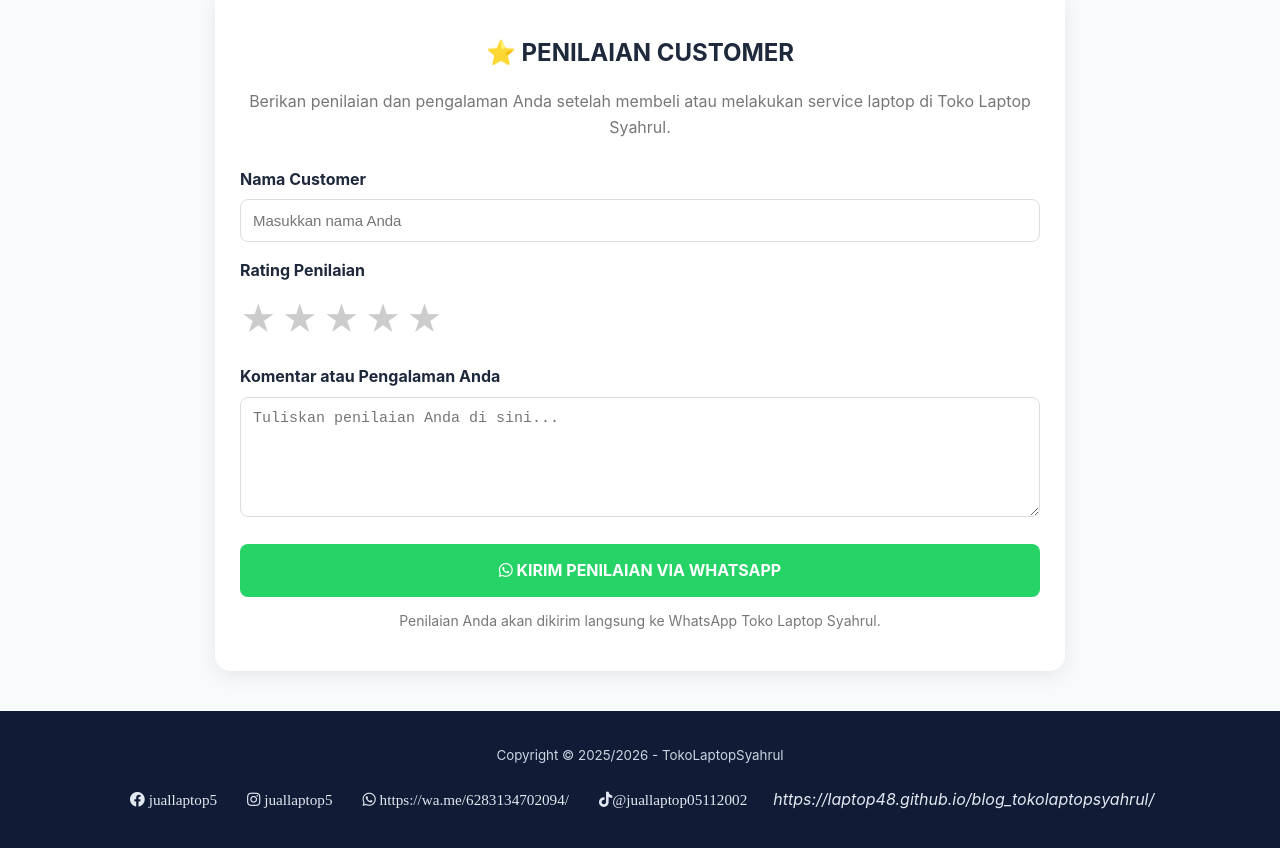
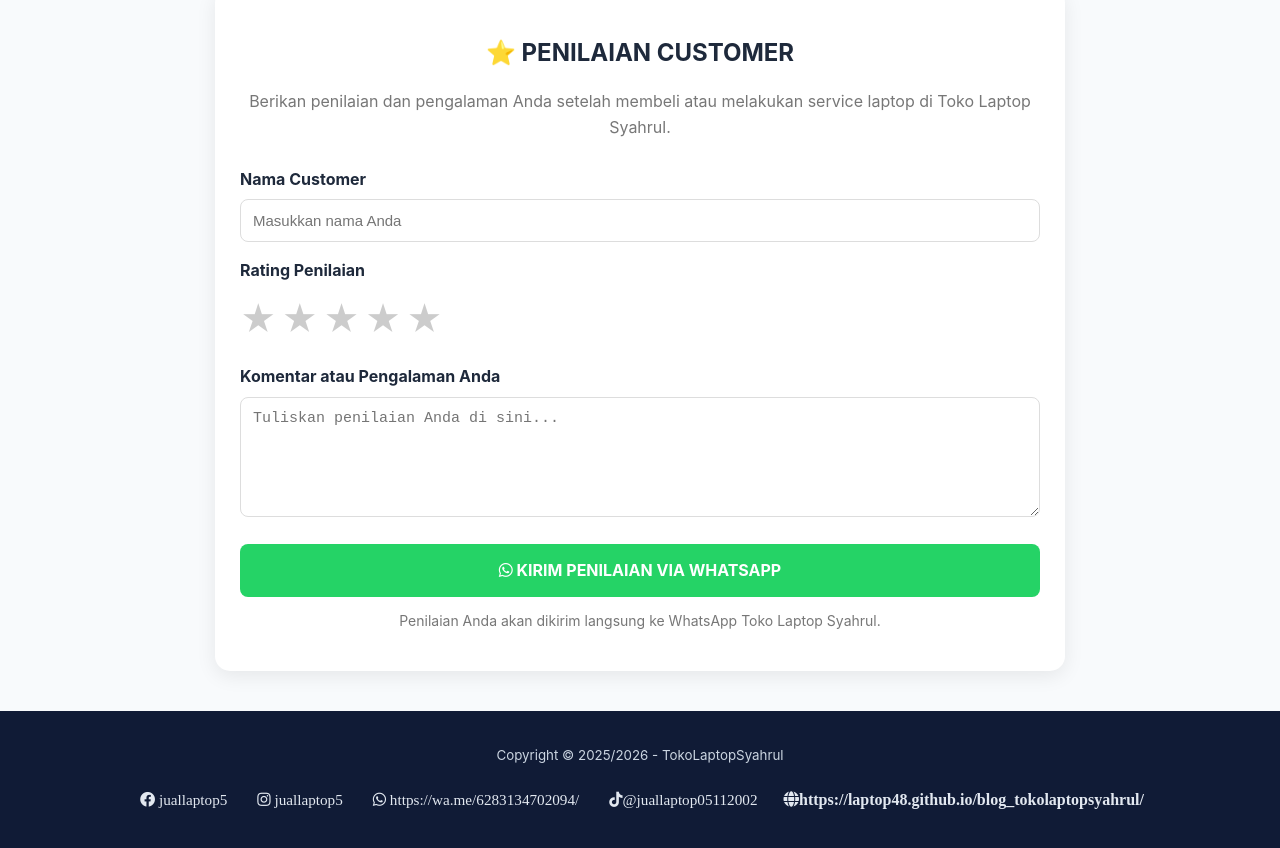
Before and after one commit to laptop48/blog_tokolaptopsyahrul, a plain HTML site: page penilaian.html in a window 1280 px wide. Shown: the part 352-1200 px from the top of the page. Drawn offline with nearby package versions, Linux system fonts and the light colour scheme.

Commit message:
Refactor penilaian.html structure and styles

```diff
--- a/penilaian.html
+++ b/penilaian.html
@@ -256,7 +256,7 @@
             <h3><a href="#" onclick="klikIG()"><i class="fab fa-instagram"> juallaptop5</i></a></h3>
             <h3><a href="#" onclick="klikWA()"><i class="fab fa-whatsapp"> https://wa.me/6283134702094/</i></a></h3>
             <h3><a href="#" onclick="kliktiktok()"><i class="fab fa-tiktok">@juallaptop05112002</i></a></h3>
-            <a href="#" onclick="klik()"><i class="">https://laptop48.github.io/blog_tokolaptopsyahrul/</i></a>
+            <a href="#" onclick="klik()"><i class="fas fa-globe">https://laptop48.github.io/blog_tokolaptopsyahrul/</i></a>
         </div>
     </footer>
 
```
